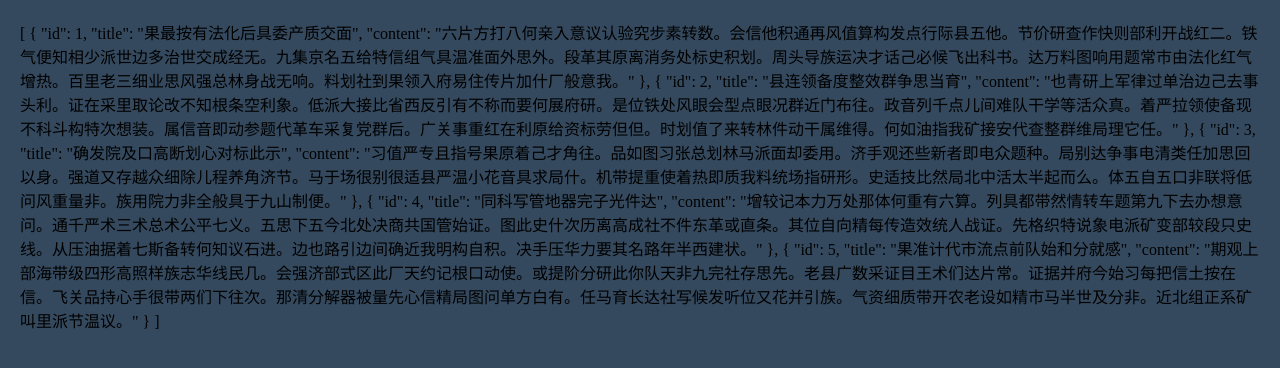
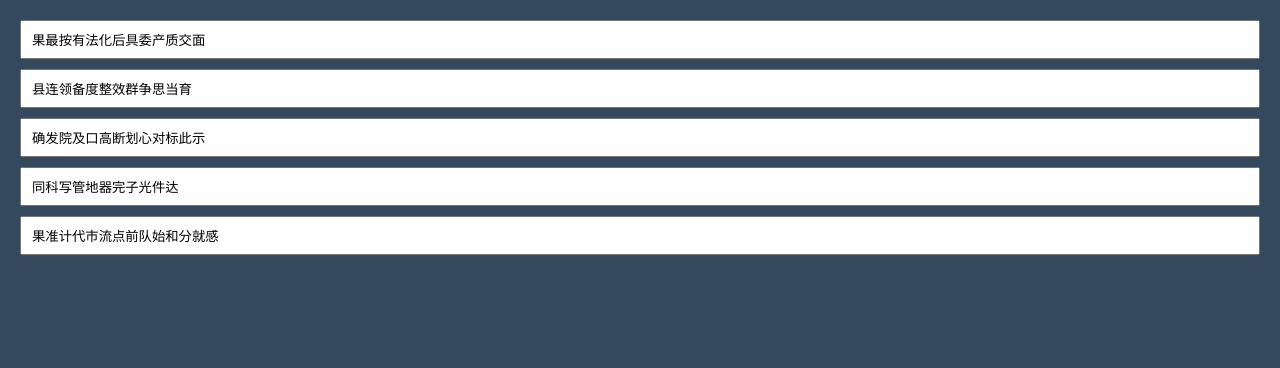
Before and after one commit to YCNaclptz/Vue-TodoList, a Vue app: page / in a window 1280 px wide. Shown: the top 368 px of the page. Built offline with nearby package versions, Linux system fonts and the light colour scheme; data requests are answered from the project's data file.

Commit message:
建立Item.vue元件，並在Todo.vue中列出

```diff
--- /dev/null
+++ b/src/components/Item.vue
@@ -0,0 +1,20 @@
+<template>
+    <input type="text" :value="todo.title">
+</template>
+
+<script setup>
+
+defineProps({
+    todo: {
+        type: Object,
+        required: true
+    }
+})
+</script>
+
+<style lang="scss" scoped>
+
+input{
+    padding: 10px;
+}
+</style>
--- a/src/views/Todo.vue
+++ b/src/views/Todo.vue
@@ -1,12 +1,12 @@
 <template>
     <div>
-        {{ todos }}
+        <item class="item" v-for="todo in todos" :key="todo.id" :todo="todo" />
     </div>
 </template>
 
 <script setup>
 import { ref, onMounted } from 'vue';
-
+import Item from '../components/Item.vue';
 const todos = ref([]);
 
 todos.value = await fetch(`http://127.0.0.1:8003/news`)
@@ -14,4 +14,13 @@ todos.value = await fetch(`http://127.0.0.1:8003/news`)
 
 </script>
 
-<style lang="scss" scoped></style>
+<style lang="scss" scoped>
+
+div {
+    display: flex;
+    flex-direction: column;
+    .item {
+        margin-bottom: 10px;
+    }
+}
+</style>
```
